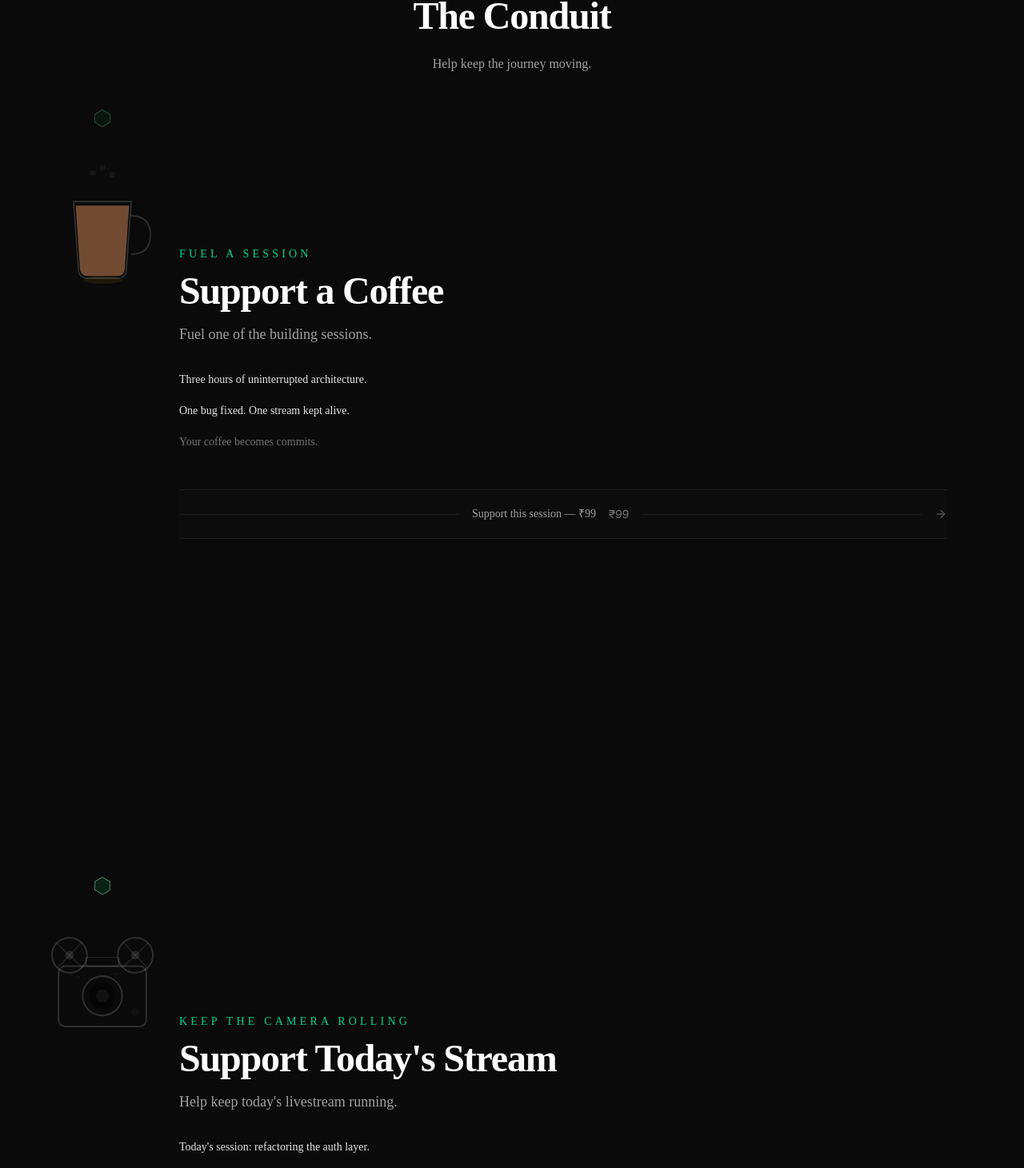
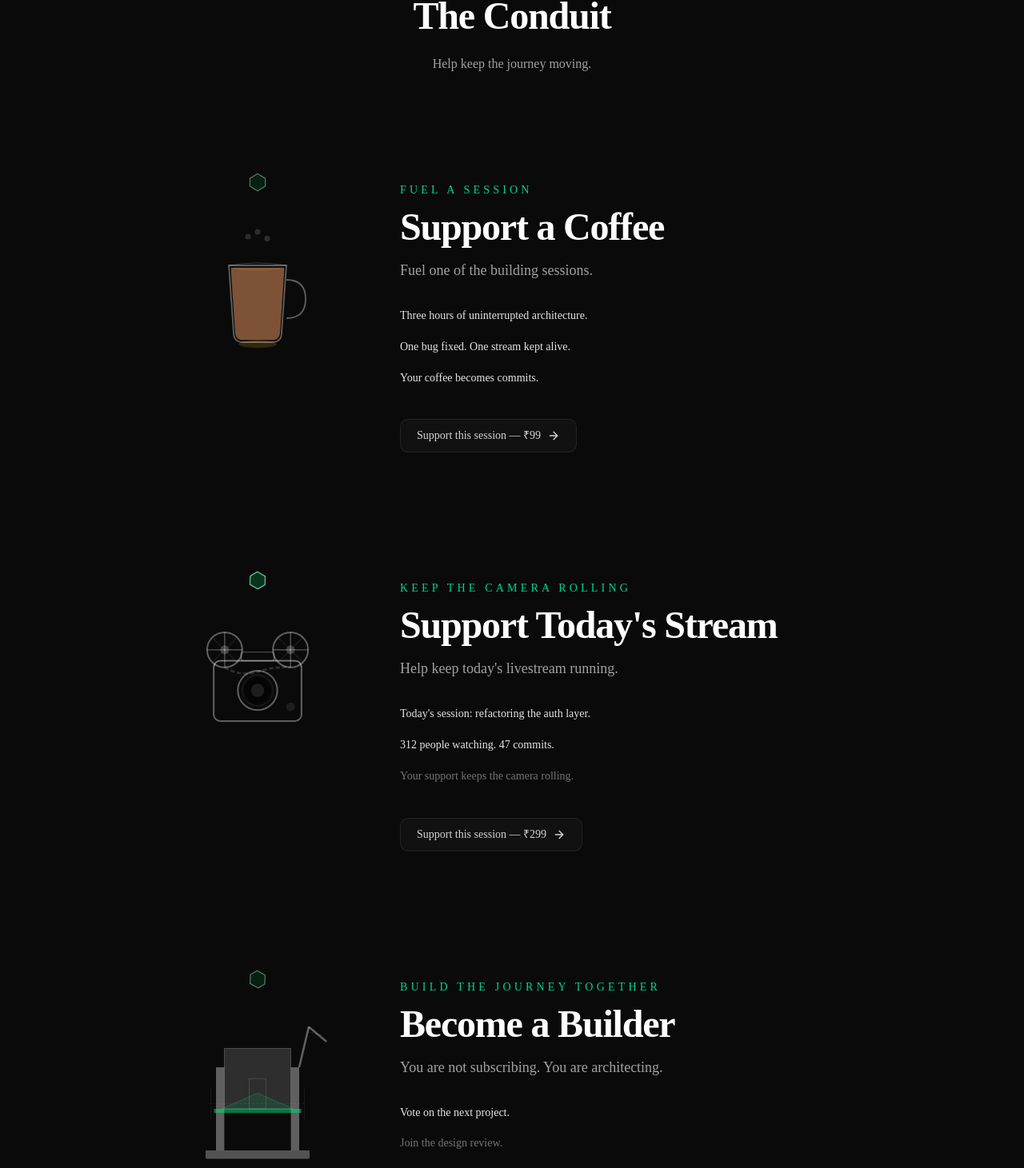
Before and after one commit to thisisankit27/vibe-through-code, a Next.js app in the folder vibe-through-code/: page /support in a window 1280 px wide. Shown: the part 197-1658 px from the top of the page at 80% size. Built offline with nearby package versions, Linux system fonts and the light colour scheme.

Commit message:
feat: Support page for desktop complete

```diff
--- a/vibe-through-code/components/layout/navbar.tsx
+++ b/vibe-through-code/components/layout/navbar.tsx
@@ -34,6 +34,7 @@ export default function Navbar() {
                         Archive
                         <ArrowUpRight className="h-3.5 w-3.5" />
                     </Link>
+                    <Link href="/support" className="transition-colors hover:text-emerald-400">Support</Link>
                     <Link href="/about" className="transition-colors hover:text-emerald-400">About</Link>
                 </nav>
 
@@ -66,7 +67,7 @@ export default function Navbar() {
                                 Archive
                                 <ArrowUpRight className="h-3.5 w-3.5" />
                             </Link>
-                            <Link href="/support" className="transition-colors hover:text-emerald-400" onClick={closeMenu}>Support</Link>
+                            <Link href="/support" className="rounded-md px-3 py-3 transition-colors hover:bg-white/10 hover:text-emerald-400" onClick={closeMenu}>Support</Link>
                             <Link href="/about" className="rounded-md px-3 py-3 transition-colors hover:bg-white/10 hover:text-emerald-400" onClick={closeMenu}>About</Link>
                         </nav>
                     </Container>
--- a/vibe-through-code/components/support/BlueprintSchematic.tsx
+++ b/vibe-through-code/components/support/BlueprintSchematic.tsx
@@ -8,7 +8,8 @@ interface BlueprintSchematicProps {
 }
 
 export function BlueprintSchematic({ progress }: BlueprintSchematicProps) {
-    const thresholds = [0.25, 0.5, 0.75, 1.0];
+    // Lowered thresholds — everything lights up earlier
+    const thresholds = [0.08, 0.25, 0.45, 0.65];
 
     return (
         <div className="mt-8 rounded-lg border border-white/[0.06] bg-white/[0.02] p-5">
--- a/vibe-through-code/components/support/BuildCapsule.tsx
+++ b/vibe-through-code/components/support/BuildCapsule.tsx
@@ -5,25 +5,26 @@ interface BuildCapsuleProps {
 }
 
 export function BuildCapsule({ progress }: BuildCapsuleProps) {
-    const columnHeight = Math.min(1, progress * 4);
-    const floorVisible = progress > 0.35 ? Math.min(1, (progress - 0.35) * 3) : 0;
-    const wallHeight = progress > 0.5 ? Math.min(1, (progress - 0.5) * 3) : 0;
-    const roofVisible = progress > 0.75 ? Math.min(1, (progress - 0.75) * 4) : 0;
-    const flagVisible = progress > 0.95 ? 1 : 0;
+    // Compressed timeline — everything builds earlier
+    const columnHeight = Math.min(1, progress * 5);
+    const floorVisible = progress > 0.1 ? Math.min(1, (progress - 0.1) * 4) : 0;
+    const wallHeight = progress > 0.2 ? Math.min(1, (progress - 0.2) * 4) : 0;
+    const roofVisible = progress > 0.35 ? Math.min(1, (progress - 0.35) * 5) : 0;
+    const flagVisible = progress > 0.5 ? Math.min(1, (progress - 0.5) * 4) : 0;
     const craneAngle = progress * 30;
 
     return (
         <div className="relative flex items-center justify-center">
             <svg width="140" height="160" viewBox="0 0 140 160" className="md:h-52 md:w-52">
                 {/* Foundation */}
-                <rect x="20" y="140" width="100" height="8" fill="rgba(255,255,255,0.1)" rx="1" />
+                <rect x="20" y="140" width="100" height="8" fill="rgba(255,255,255,0.3)" rx="1" />
                 {/* Left column */}
                 <rect
                     x="30"
                     y={140 - 80 * columnHeight}
                     width="8"
                     height={80 * columnHeight}
-                    fill="rgba(255,255,255,0.12)"
+                    fill="rgba(255,255,255,0.35)"
                     style={{ transition: "all 0.1s linear" }}
                 />
                 {/* Right column */}
@@ -32,7 +33,7 @@ export function BuildCapsule({ progress }: BuildCapsuleProps) {
                     y={140 - 80 * columnHeight}
                     width="8"
                     height={80 * columnHeight}
-                    fill="rgba(255,255,255,0.12)"
+                    fill="rgba(255,255,255,0.35)"
                     style={{ transition: "all 0.1s linear" }}
                 />
                 {/* Floor plate */}
@@ -41,7 +42,7 @@ export function BuildCapsule({ progress }: BuildCapsuleProps) {
                     y="100"
                     width="84"
                     height="4"
-                    fill="rgba(0,230,118,0.3)"
+                    fill="rgba(0,230,118,0.5)"
                     style={{ opacity: floorVisible, transition: "opacity 0.2s" }}
                 />
                 {/* Walls */}
@@ -50,16 +51,27 @@ export function BuildCapsule({ progress }: BuildCapsuleProps) {
                     y={100 - 60 * wallHeight}
                     width="64"
                     height={60 * wallHeight}
-                    fill="rgba(255,255,255,0.06)"
-                    stroke="rgba(255,255,255,0.1)"
+                    fill="rgba(255,255,255,0.15)"
+                    stroke="rgba(255,255,255,0.3)"
                     strokeWidth="0.5"
                     style={{ transition: "all 0.1s linear" }}
+                />
+                {/* Door frame */}
+                <rect
+                    x="62"
+                    y={100 - 30 * wallHeight}
+                    width="16"
+                    height={30 * wallHeight}
+                    fill="none"
+                    stroke="rgba(255,255,255,0.2)"
+                    strokeWidth="0.5"
+                    style={{ opacity: wallHeight > 0.5 ? 1 : 0, transition: "opacity 0.3s" }}
                 />
                 {/* Roof */}
                 <polygon
                     points="35,100 70,85 105,100"
-                    fill="rgba(0,230,118,0.15)"
-                    stroke="rgba(0,230,118,0.3)"
+                    fill="rgba(0,230,118,0.25)"
+                    stroke="rgba(0,230,118,0.5)"
                     strokeWidth="1"
                     style={{ opacity: roofVisible, transition: "opacity 0.2s" }}
                 />
@@ -71,20 +83,20 @@ export function BuildCapsule({ progress }: BuildCapsuleProps) {
                         transition: "transform 0.1s linear",
                     }}
                 >
-                    <line x1="110" y1="60" x2="110" y2="20" stroke="rgba(255,255,255,0.15)" strokeWidth="2" />
-                    <line x1="110" y1="20" x2="130" y2="30" stroke="rgba(255,255,255,0.15)" strokeWidth="2" />
-                    <line x1="110" y1="25" x2="125" y2="25" stroke="rgba(255,255,255,0.1)" strokeWidth="0.5" strokeDasharray="2 2" />
+                    <line x1="110" y1="60" x2="110" y2="20" stroke="rgba(255,255,255,0.35)" strokeWidth="2" />
+                    <line x1="110" y1="20" x2="130" y2="30" stroke="rgba(255,255,255,0.35)" strokeWidth="2" />
+                    <line x1="110" y1="25" x2="125" y2="25" stroke="rgba(255,255,255,0.2)" strokeWidth="0.5" strokeDasharray="2 2" />
                 </g>
                 {/* Flag */}
                 <g style={{ opacity: flagVisible, transition: "opacity 0.3s" }}>
-                    <line x1="70" y1="85" x2="70" y2="65" stroke="rgba(255,255,255,0.3)" strokeWidth="1" />
-                    <polygon points="70,67 85,72 70,77" fill="rgba(0,230,118,0.6)" />
+                    <line x1="70" y1="85" x2="70" y2="65" stroke="rgba(255,255,255,0.5)" strokeWidth="1" />
+                    <polygon points="70,67 85,72 70,77" fill="rgba(0,230,118,0.8)" />
                 </g>
                 {/* Scaffolding hint */}
-                <g style={{ opacity: progress > 0.4 ? 0.3 : 0, transition: "opacity 0.3s" }}>
-                    <line x1="25" y1="110" x2="25" y2="80" stroke="rgba(255,255,255,0.1)" strokeWidth="0.5" />
-                    <line x1="115" y1="110" x2="115" y2="80" stroke="rgba(255,255,255,0.1)" strokeWidth="0.5" />
-                    <line x1="25" y1="95" x2="115" y2="95" stroke="rgba(255,255,255,0.1)" strokeWidth="0.5" strokeDasharray="2 2" />
+                <g style={{ opacity: progress > 0.4 ? 0.4 : 0, transition: "opacity 0.3s" }}>
+                    <line x1="25" y1="110" x2="25" y2="80" stroke="rgba(255,255,255,0.25)" strokeWidth="0.5" />
+                    <line x1="115" y1="110" x2="115" y2="80" stroke="rgba(255,255,255,0.25)" strokeWidth="0.5" />
+                    <line x1="25" y1="95" x2="115" y2="95" stroke="rgba(255,255,255,0.25)" strokeWidth="0.5" strokeDasharray="2 2" />
                 </g>
             </svg>
         </div>
--- a/vibe-through-code/components/support/CoffeeCapsule.tsx
+++ b/vibe-through-code/components/support/CoffeeCapsule.tsx
@@ -16,14 +16,21 @@ export function CoffeeCapsule({ progress }: CoffeeCapsuleProps) {
                 <path
                     d="M30 60 L35 130 Q35 140 45 140 L75 140 Q85 140 85 130 L90 60 Z"
                     fill="none"
-                    stroke="rgba(255,255,255,0.15)"
+                    stroke="rgba(255,255,255,0.35)"
                     strokeWidth="1.5"
+                />
+                {/* Cup rim highlight */}
+                <path
+                    d="M30 60 Q60 55 90 60"
+                    fill="none"
+                    stroke="rgba(255,255,255,0.2)"
+                    strokeWidth="1"
                 />
                 {/* Cup handle */}
                 <path
                     d="M90 75 Q110 75 110 95 Q110 115 90 115"
                     fill="none"
-                    stroke="rgba(255,255,255,0.15)"
+                    stroke="rgba(255,255,255,0.35)"
                     strokeWidth="1.5"
                 />
                 {/* Liquid */}
@@ -37,9 +44,19 @@ export function CoffeeCapsule({ progress }: CoffeeCapsuleProps) {
                     y={140 - fillHeight * 0.78}
                     width="60"
                     height={fillHeight * 0.78}
-                    fill="rgba(139, 90, 60, 0.8)"
+                    fill="rgba(139, 90, 60, 0.9)"
                     clipPath="url(#cup-clip)"
                     style={{ transition: "y 0.1s linear, height 0.1s linear" }}
+                />
+                {/* Liquid surface highlight */}
+                <ellipse
+                    cx="60"
+                    cy={140 - fillHeight * 0.78}
+                    rx="26"
+                    ry="3"
+                    fill="rgba(160, 110, 70, 0.4)"
+                    clipPath="url(#cup-clip)"
+                    style={{ transition: "cy 0.1s linear" }}
                 />
                 {/* Pour stream */}
                 {isPouring && (
@@ -48,7 +65,7 @@ export function CoffeeCapsule({ progress }: CoffeeCapsuleProps) {
                         y="20"
                         width="8"
                         height={progress < 0.5 ? 40 + progress * 80 : 80}
-                        fill="rgba(139, 90, 60, 0.6)"
+                        fill="rgba(139, 90, 60, 0.8)"
                         rx="4"
                         style={{ opacity: isPouring ? 1 : 0, transition: "opacity 0.2s" }}
                     />
@@ -65,7 +82,7 @@ export function CoffeeCapsule({ progress }: CoffeeCapsuleProps) {
                     cy="142"
                     rx="20"
                     ry="4"
-                    fill="rgba(251, 191, 36, 0.15)"
+                    fill="rgba(251, 191, 36, 0.3)"
                     style={{
                         opacity: progress > 0.3 ? 0.3 + progress * 0.3 : 0,
                         transition: "opacity 0.3s",
@@ -78,7 +95,7 @@ export function CoffeeCapsule({ progress }: CoffeeCapsuleProps) {
 
 function SteamParticle({ cx, cy, delay }: { cx: string; cy: string; delay: string }) {
     return (
-        <circle cx={cx} cy={cy} r="3" fill="rgba(255,255,255,0.15)">
+        <circle cx={cx} cy={cy} r="3" fill="rgba(255,255,255,0.35)">
             <animate
                 attributeName="cy"
                 values={`${cy};${parseInt(cy) - 20}`}
@@ -88,7 +105,7 @@ function SteamParticle({ cx, cy, delay }: { cx: string; cy: string; delay: strin
             />
             <animate
                 attributeName="opacity"
-                values="0.15;0;0.15"
+                values="0.35;0;0.35"
                 dur="3s"
                 repeatCount="indefinite"
                 begin={delay}
--- a/vibe-through-code/components/support/Conduit.tsx
+++ b/vibe-through-code/components/support/Conduit.tsx
@@ -12,7 +12,7 @@ export function Conduit({ isFirst = false, isLast = false, progress }: ConduitPr
     return (
         <div className="relative h-full w-6 md:w-10">
             {/* Rail */}
-            <div className="absolute inset-y-0 left-1/2 w-px -translate-x-1/2 bg-white/10" />
+            <div className="absolute inset-y-0 left-1/2 w-px -translate-x-1/2 bg-white/20" />
 
             {/* Emerald glow core */}
             <div
@@ -47,7 +47,7 @@ function Junction({ rotation }: { rotation: number }) {
             <polygon
                 points="10,1 18,6 18,14 10,19 2,14 2,6"
                 fill="none"
-                stroke="rgba(255,255,255,0.15)"
+                stroke="rgba(255,255,255,0.35)"
                 strokeWidth="1"
                 style={{
                     transform: `rotate(${rotation}deg)`,
@@ -57,8 +57,8 @@ function Junction({ rotation }: { rotation: number }) {
             />
             <polygon
                 points="10,1 18,6 18,14 10,19 2,14 2,6"
-                fill="rgba(0,230,118,0.05)"
-                stroke="rgba(0,230,118,0.2)"
+                fill="rgba(0,230,118,0.1)"
+                stroke="rgba(0,230,118,0.4)"
                 strokeWidth="0.5"
                 style={{
                     transform: `rotate(${rotation}deg)`,
--- a/vibe-through-code/components/support/FilmCapsule.tsx
+++ b/vibe-through-code/components/support/FilmCapsule.tsx
@@ -21,22 +21,38 @@ export function FilmCapsule({ progress }: FilmCapsuleProps) {
                     height="55"
                     rx="6"
                     fill="none"
-                    stroke="rgba(255,255,255,0.15)"
+                    stroke="rgba(255,255,255,0.35)"
                     strokeWidth="1.5"
                 />
-                {/* Lens */}
+                {/* Body top highlight */}
+                <path
+                    d="M30 56 Q30 50 36 50 L104 50 Q110 50 110 56"
+                    fill="none"
+                    stroke="rgba(255,255,255,0.15)"
+                    strokeWidth="1"
+                />
+                {/* Lens outer */}
                 <circle
                     cx="70"
                     cy="77"
                     r="18"
                     fill="none"
+                    stroke="rgba(255,255,255,0.35)"
+                    strokeWidth="1.5"
+                />
+                {/* Lens inner ring */}
+                <circle
+                    cx="70"
+                    cy="77"
+                    r="14"
+                    fill="none"
                     stroke="rgba(255,255,255,0.15)"
-                    strokeWidth="1.5"
+                    strokeWidth="0.5"
                 />
                 {/* Aperture blades */}
                 <g style={{ opacity: apertureOpen, transition: "opacity 0.3s" }}>
                     <circle cx="70" cy="77" r="12" fill="rgba(0,0,0,0.5)" />
-                    <circle cx="70" cy="77" r="6" fill="rgba(255,255,255,0.05)" />
+                    <circle cx="70" cy="77" r="6" fill="rgba(255,255,255,0.1)" />
                 </g>
                 {/* Left reel */}
                 <g
@@ -46,10 +62,13 @@ export function FilmCapsule({ progress }: FilmCapsuleProps) {
                         transition: "transform 0.1s linear",
                     }}
                 >
-                    <circle cx="40" cy="40" r="16" fill="none" stroke="rgba(255,255,255,0.15)" strokeWidth="1.5" />
-                    <circle cx="40" cy="40" r="4" fill="rgba(255,255,255,0.1)" />
-                    <line x1="40" y1="24" x2="40" y2="56" stroke="rgba(255,255,255,0.1)" strokeWidth="1" />
-                    <line x1="24" y1="40" x2="56" y2="40" stroke="rgba(255,255,255,0.1)" strokeWidth="1" />
+                    <circle cx="40" cy="40" r="16" fill="none" stroke="rgba(255,255,255,0.35)" strokeWidth="1.5" />
+                    <circle cx="40" cy="40" r="4" fill="rgba(255,255,255,0.2)" />
+                    <line x1="40" y1="24" x2="40" y2="56" stroke="rgba(255,255,255,0.3)" strokeWidth="1" />
+                    <line x1="24" y1="40" x2="56" y2="40" stroke="rgba(255,255,255,0.3)" strokeWidth="1" />
+                    {/* Cross spokes */}
+                    <line x1="28.7" y1="28.7" x2="51.3" y2="51.3" stroke="rgba(255,255,255,0.2)" strokeWidth="0.5" />
+                    <line x1="51.3" y1="28.7" x2="28.7" y2="51.3" stroke="rgba(255,255,255,0.2)" strokeWidth="0.5" />
                 </g>
                 {/* Right reel */}
                 <g
@@ -59,16 +78,19 @@ export function FilmCapsule({ progress }: FilmCapsuleProps) {
                         transition: "transform 0.1s linear",
                     }}
                 >
-                    <circle cx="100" cy="40" r="16" fill="none" stroke="rgba(255,255,255,0.15)" strokeWidth="1.5" />
-                    <circle cx="100" cy="40" r="4" fill="rgba(255,255,255,0.1)" />
-                    <line x1="100" y1="24" x2="100" y2="56" stroke="rgba(255,255,255,0.1)" strokeWidth="1" />
-                    <line x1="84" y1="40" x2="116" y2="40" stroke="rgba(255,255,255,0.1)" strokeWidth="1" />
+                    <circle cx="100" cy="40" r="16" fill="none" stroke="rgba(255,255,255,0.35)" strokeWidth="1.5" />
+                    <circle cx="100" cy="40" r="4" fill="rgba(255,255,255,0.2)" />
+                    <line x1="100" y1="24" x2="100" y2="56" stroke="rgba(255,255,255,0.3)" strokeWidth="1" />
+                    <line x1="84" y1="40" x2="116" y2="40" stroke="rgba(255,255,255,0.3)" strokeWidth="1" />
+                    {/* Cross spokes */}
+                    <line x1="88.7" y1="28.7" x2="111.3" y2="51.3" stroke="rgba(255,255,255,0.2)" strokeWidth="0.5" />
+                    <line x1="111.3" y1="28.7" x2="88.7" y2="51.3" stroke="rgba(255,255,255,0.2)" strokeWidth="0.5" />
                 </g>
                 {/* Film strip between reels */}
                 <path
                     d="M40 56 Q55 65 70 60 Q85 55 100 56"
                     fill="none"
-                    stroke="rgba(255,255,255,0.1)"
+                    stroke="rgba(255,255,255,0.3)"
                     strokeWidth="2"
                     strokeDasharray="4 2"
                     style={{ opacity: filmVisible, transition: "opacity 0.3s" }}
@@ -78,9 +100,9 @@ export function FilmCapsule({ progress }: FilmCapsuleProps) {
                     cx="100"
                     cy="92"
                     r="4"
-                    fill={isRecording ? "#ef4444" : "rgba(255,255,255,0.1)"}
+                    fill={isRecording ? "#ef4444" : "rgba(255,255,255,0.2)"}
                     style={{
-                        opacity: isRecording ? undefined : 0.3,
+                        opacity: isRecording ? undefined : 0.4,
                         transition: "fill 0.3s",
                     }}
                 >
@@ -94,7 +116,7 @@ export function FilmCapsule({ progress }: FilmCapsuleProps) {
                     )}
                 </circle>
                 {/* Viewfinder bump */}
-                <rect x="55" y="42" width="30" height="8" rx="2" fill="none" stroke="rgba(255,255,255,0.1)" strokeWidth="1" />
+                <rect x="55" y="42" width="30" height="8" rx="2" fill="none" stroke="rgba(255,255,255,0.25)" strokeWidth="1" />
             </svg>
         </div>
     );
--- a/vibe-through-code/components/support/SupportChapter.tsx
+++ b/vibe-through-code/components/support/SupportChapter.tsx
@@ -7,7 +7,6 @@ import { CoffeeCapsule } from "./CoffeeCapsule";
 import { FilmCapsule } from "./FilmCapsule";
 import { BuildCapsule } from "./BuildCapsule";
 import { BlueprintSchematic } from "./BlueprintSchematic";
-import { TerminalCommitBar } from "./TerminalCommitBar";
 import { SupportTier } from "@/data/support";
 import { cn } from "@/lib/utils";
 
@@ -33,13 +32,10 @@ export function SupportChapter({ tier, index, total, onSelect }: SupportChapterP
                 : BuildCapsule;
 
     return (
-        <section
-            ref={ref}
-            className="relative min-h-[120vh]"
-        >
-            <div className="mx-auto flex max-w-6xl">
+        <section ref={ref} className="relative">
+            <div className="mx-auto grid max-w-4xl grid-cols-1 gap-8 py-20 md:grid-cols-[260px_1fr] md:gap-12">
                 {/* Left: Conduit + Capsule */}
-                <div className="relative w-20 shrink-0 md:w-32">
+                <div className="relative flex justify-center md:block">
                     <div className="sticky top-1/3 flex flex-col items-center">
                         <Conduit isFirst={isFirst} isLast={isLast} progress={progress} />
                         <div className="absolute left-1/2 top-0 -translate-x-1/2 pt-8">
@@ -49,7 +45,7 @@ export function SupportChapter({ tier, index, total, onSelect }: SupportChapterP
                 </div>
 
                 {/* Right: Narrative */}
-                <div className="flex-1 px-4 pb-32 pt-32 md:px-8 md:pb-40 md:pt-40">
+                <div className="px-4 md:px-0">
                     <p className="text-sm uppercase tracking-[0.3em] text-emerald-400">
                         {tier.label}
                     </p>
@@ -80,14 +76,36 @@ export function SupportChapter({ tier, index, total, onSelect }: SupportChapterP
                     {/* Builder blueprint */}
                     {tier.id === "builder" && <BlueprintSchematic progress={progress} />}
 
-                    {/* Terminal commit bar */}
-                    <TerminalCommitBar
-                        label={`Support ${tier.id === "builder" ? "this journey" : "this session"} — ${tier.currency}${tier.price}`}
-                        price={tier.price}
-                        currency={tier.currency}
-                        frequency={tier.frequency}
+                    {/* Inline CTA button */}
+                    <button
+                        type="button"
                         onClick={() => onSelect(tier)}
-                    />
+                        className={cn(
+                            "group mt-10 inline-flex items-center gap-2 rounded-lg border border-white/[0.08] bg-white/[0.03] px-5 py-2.5",
+                            "text-sm font-medium text-neutral-300 transition-all duration-200",
+                            "hover:border-emerald-500/30 hover:bg-emerald-500/5 hover:text-emerald-400",
+                            "focus-visible:outline-none focus-visible:ring-2 focus-visible:ring-emerald-500/30"
+                        )}
+                    >
+                        <span>
+                            Support {tier.id === "builder" ? "this journey" : "this session"} — {tier.currency}{tier.price}
+                            {tier.frequency && <span className="text-neutral-500">{tier.frequency}</span>}
+                        </span>
+                        <svg
+                            width="16"
+                            height="16"
+                            viewBox="0 0 24 24"
+                            fill="none"
+                            stroke="currentColor"
+                            strokeWidth="2"
+                            strokeLinecap="round"
+                            strokeLinejoin="round"
+                            className="transition-transform duration-200 group-hover:translate-x-0.5"
+                        >
+                            <path d="M5 12h14" />
+                            <path d="m12 5 7 7-7 7" />
+                        </svg>
+                    </button>
                 </div>
             </div>
         </section>
```
